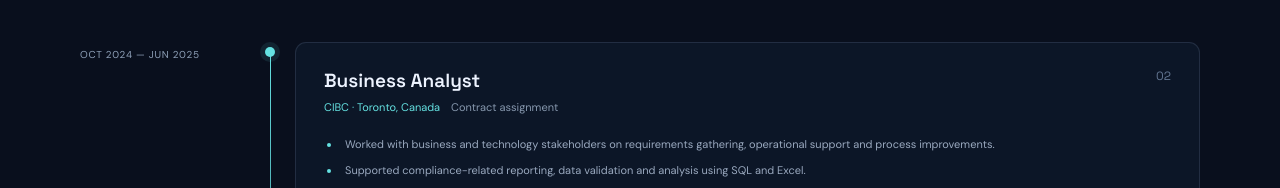
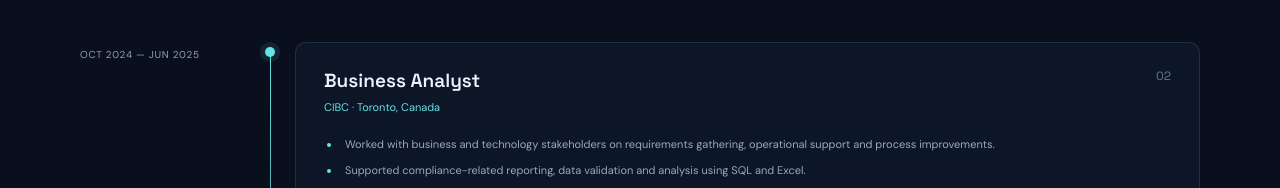
Before and after one commit to AshleshaN257/ashleshan257.github.io, a plain HTML site: page index.html in a window 1280 px wide. Shown: the part 2581-2769 px from the top of the page. Drawn offline with Linux system fonts and the light colour scheme.

```diff
--- a/index.html
+++ b/index.html
@@ -86,7 +86,7 @@
     <section class="section section-shell" id="experience">
       <div class="section-heading"><p class="section-index">03 / EXPERIENCE</p><h2>Where I've <span class="gradient-text">made an impact.</span></h2></div>
       <div class="timeline">
-        <article class="timeline-item"><div class="timeline-date">OCT 2024 — JUN 2025</div><div class="timeline-marker"></div><div class="timeline-content"><div class="role-top"><div><h3>Business Analyst</h3><p class="company">CIBC · Toronto, Canada <span class="work-type">Contract assignment</span></p></div><span class="role-count">02</span></div><ul><li>Worked with business and technology stakeholders on requirements gathering, operational support and process improvements.</li><li>Supported compliance-related reporting, data validation and analysis using SQL and Excel.</li><li>Contributed to reporting and dashboard development using Power BI.</li><li>Worked with enterprise tools and workflows including ServiceNow, Verafin and Microsoft Dynamics 365.</li><li>Collaborated with cross-functional teams to clarify issues, support delivery and improve operational processes.</li></ul><div class="tags"><span>Business Analysis</span><span>SQL</span><span>Power BI</span><span>ServiceNow</span><span>Banking Operations</span></div></div></article>
+        <article class="timeline-item"><div class="timeline-date">OCT 2024 — JUN 2025</div><div class="timeline-marker"></div><div class="timeline-content"><div class="role-top"><div><h3>Business Analyst</h3><p class="company">CIBC · Toronto, Canada </p></div><span class="role-count">02</span></div><ul><li>Worked with business and technology stakeholders on requirements gathering, operational support and process improvements.</li><li>Supported compliance-related reporting, data validation and analysis using SQL and Excel.</li><li>Contributed to reporting and dashboard development using Power BI.</li><li>Worked with enterprise tools and workflows including ServiceNow, Verafin and Microsoft Dynamics 365.</li><li>Collaborated with cross-functional teams to clarify issues, support delivery and improve operational processes.</li></ul><div class="tags"><span>Business Analysis</span><span>SQL</span><span>Power BI</span><span>ServiceNow</span><span>Banking Operations</span></div></div></article>
         <article class="timeline-item"><div class="timeline-date">AUG 2018 — DEC 2022</div><div class="timeline-marker"></div><div class="timeline-content"><div class="role-top"><div><h3>Senior DevOps Analyst</h3><p class="company">Allianz Technology · Pune, India</p></div><span class="role-count">01</span></div><ul><li>Worked on DevOps engineering activities supporting build, deployment and operational workflows.</li><li>Supported ServiceNow enhancements and integrations, including requirements discussions and coordination with development and QA teams.</li><li>Helped document requirements, support testing / UAT activities and resolve workflow issues.</li><li>Used automation and scripting, including Python and VBA, to improve recurring reporting tasks.</li><li>Collaborated with technical teams to support reliable delivery and continuous improvement.</li></ul><div class="tags"><span>DevOps</span><span>CI/CD</span><span>Jenkins</span><span>ServiceNow</span><span>Python</span><span>Automation</span></div></div></article>
       </div>
     </section>
```
